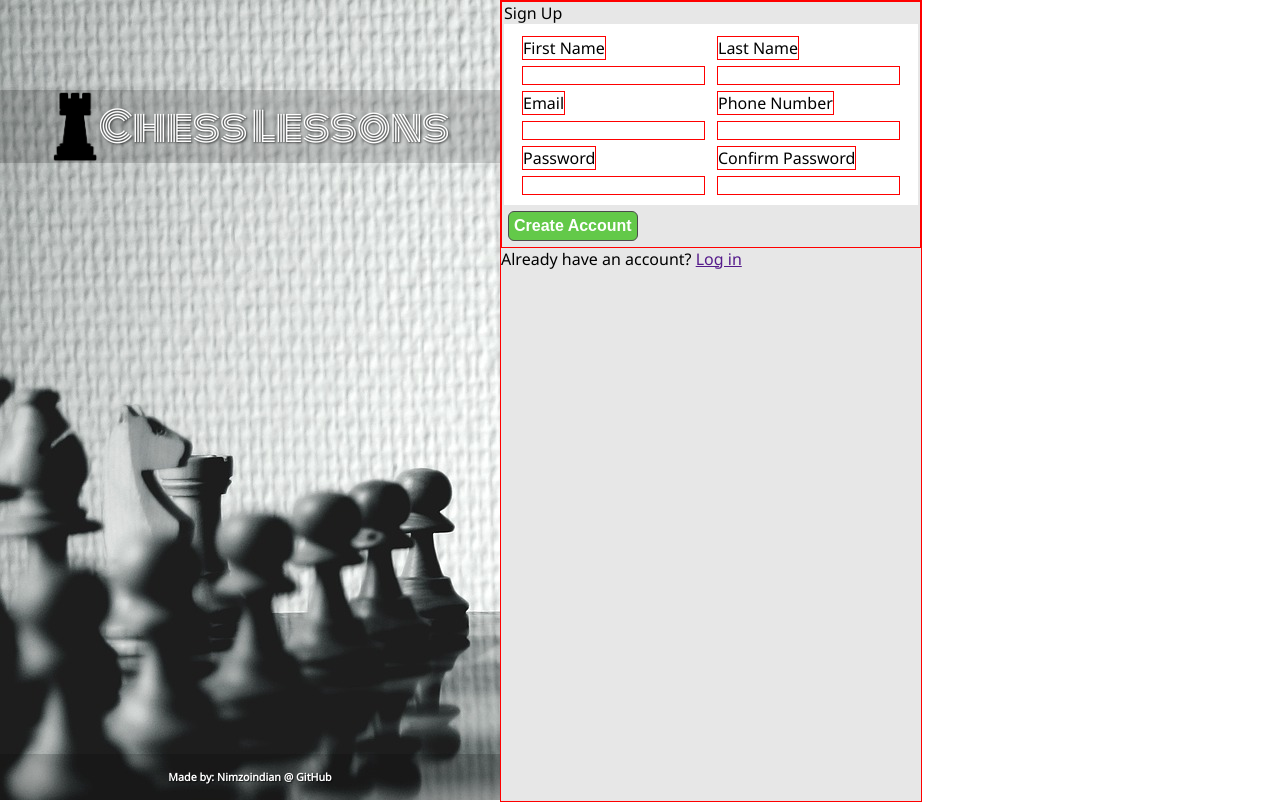
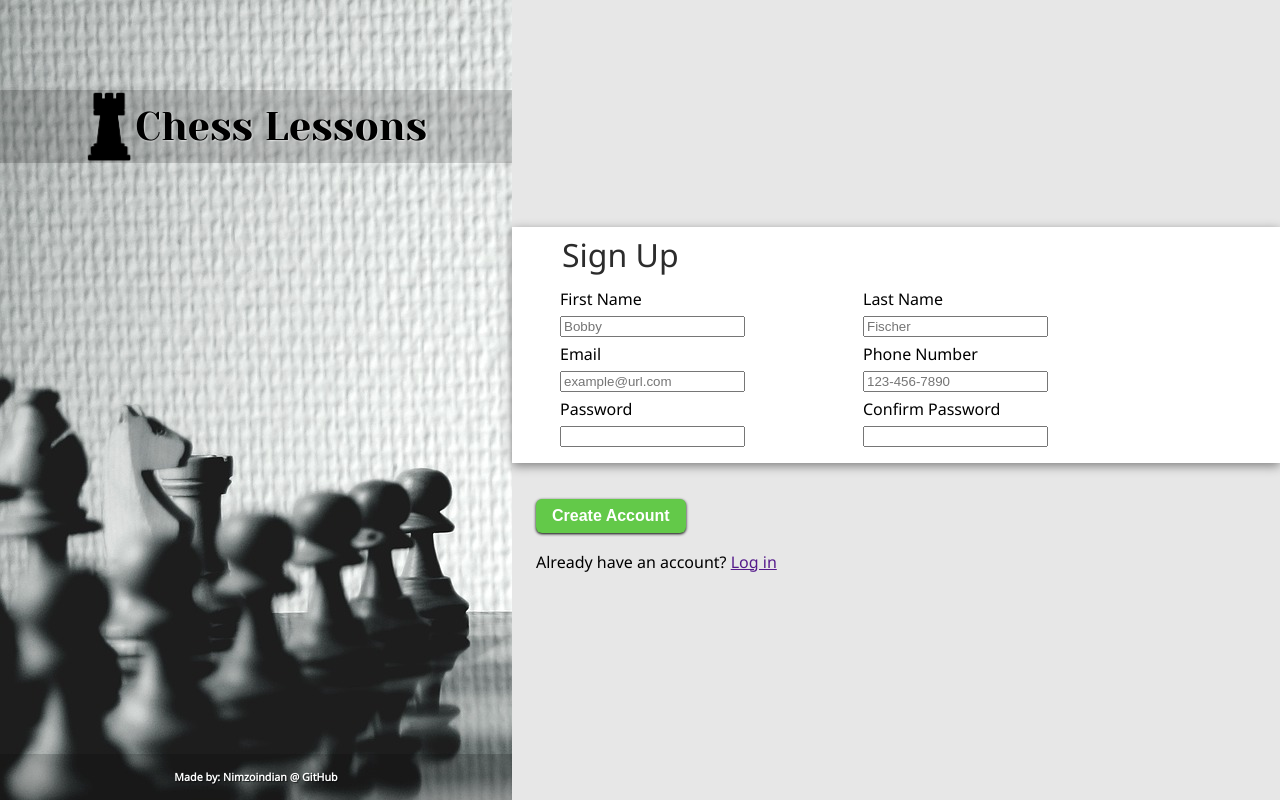
Before and after one commit to nimzoindian/odin-form, a plain HTML site: page index.html in a window 1280 px wide. Drawn offline with Linux system fonts and the light colour scheme.

Commit message:
styled form with validations

```diff
--- a/index.html
+++ b/index.html
@@ -8,7 +8,7 @@
     <link rel="stylesheet" href="style.css">
     <link rel="preconnect" href="https://fonts.googleapis.com">
     <link rel="preconnect" href="https://fonts.gstatic.com" crossorigin>
-    <link href="https://fonts.googleapis.com/css2?family=Monoton&family=Noto+Sans&display=swap" rel="stylesheet">
+    <link href="https://fonts.googleapis.com/css2?family=Noto+Sans&family=Yeseva+One&display=swap" rel="stylesheet">
 </head>
 <body>
     <div class="container">
@@ -21,27 +21,39 @@
                 <h6>Made by: Nimzoindian @ GitHub</h6>
             </div>
         </div>
-        <main>
+        <div class="main">
             <form>
+                <div class="info">
+                    <fieldset class="inputs">
                         <legend>Sign Up</legend>
-                <fieldset class="inputs">
                         <label for="first-name">First Name</label>
                         <label for="last-name">Last Name</label>
-                    <input id="first-name" name="first-name" type="text" required/>
-                    <input id="last-name" name="last-name" type="text" required/>
+                        <input id="first-name" name="first-name" type="text" placeholder="Bobby"  maxlength="10" required/>
+                        <input id="last-name" name="last-name" type="text" placeholder="Fischer" maxlength="10" required/>
                         <label for="email">Email</label>
                         <label for="phonenum">Phone Number</label>
-                    <input id="email" name="email" type="email" required/>
-                    <input id="phonenum" name="phonenum" type="text" required/>
+                        <input id="email" name="email" type="email" placeholder="example@url.com" pattern="^([a-zA-Z0-9_\-\.]+)@([a-zA-Z0-9_\-\.]+)\.([a-zA-Z]{2,5})$" required/>
+                        <input id="phonenum" name="phonenum" placeholder="123-456-7890" pattern="[0-9]{3}-[0-9]{3}-[0-9]{4}" type="text" required/>
                         <label for="pw">Password</label>
                         <label for="cpw">Confirm Password</label>
-                    <input id="pw" name="pw" type="password" required/>
-                    <input id="cpw" name="cpw" type="password" required/>
+                        <input id="pw" name="pw" type="password" pattern="(?=.*\d)(?=.*[a-z])(?=.*[A-Z]).{8,}" title="Must contain at least one number and one uppercase and lowercase letter, and at least 8 or more characters" required/>
+                        <input id="cpw" name="cpw" type="password" oninput="check(this)" required/>
+                        <script>
+                            function check(input) {
+                                if (input.value != document.getElementById('pw').value) {
+                                    input.setCustomValidity('Passwords must match');
+                                } else {
+                                    //input is valid reset error
+                                    input.setCustomValidity('');
+                                }
+                            }
+                        </script>
                     </fieldset>
+                </div>
                 <button type="submit">Create Account</button>
             </form>
             <span>Already have an account? <a href="">Log in</a></span>
-        </main>
+        </div>
     </div>
 </body>
 </html>
--- a/style.css
+++ b/style.css
@@ -1,18 +1,18 @@
-main, form, fieldset, input, label {
-    border: 1px solid red;
+.main, .main > span, form, .inputs, input, label, legend {
+    /*border: 1px solid red;*/
 }
 
 body {
     display: flex;
 }
 
-body, main {
+body, .main {
     height: 100vh;
     margin: 0;
     min-height: 650px;
 }
 
-.cc, main {
+.cc, .main {
     font-family: 'Noto Sans', sans-serif;
 }
 
@@ -31,15 +31,16 @@ body, main {
     align-items: center;
     justify-content: center;
     background-color: rgba(0, 0, 0, 0.171);
-    width: clamp(33vw, 500px, 50vw);
+    width: 40vw;
     margin-top: 90px;
 }
 
 #title {
-    font-family: 'Monoton', cursive;
+    font-family: 'Yeseva One', cursive;
     font-size: 2.5rem;
-    color: white;
-    text-shadow: 1px 1px 2px rgba(0, 0, 0, 0.66);
+    color: rgb(0, 0, 0);
+    text-shadow: 1px 1px 2px rgba(255, 255, 255, 0.66);
+    margin-left: 2px;
 }
 
 #icon {
@@ -58,19 +59,27 @@ body, main {
     margin: 2vh;
 }
 
-main {
+.main {
+    display: flex;
+    flex-direction: column;
     margin: auto;
+    flex: auto;
+    justify-content: center;
     background-color: rgb(231, 231, 231);
-    flex-grow: 1;
+    width: 60vw;
 }
 
 fieldset {
+    margin: auto;
+    margin-left: 24px;
     box-sizing: border-box;
     border: 0px;
     background-color: rgb(255, 255, 255);
     display: grid;
     grid-template-columns: repeat(2, auto);
     grid-template-rows: repeat(3, auto);
+    min-width: 180px;
+    max-width: 630px;
 }
 
 fieldset > * {
@@ -83,9 +92,27 @@ button {
     background-color: rgb(99, 201, 73);
     font-size: 1rem;
     font-weight: bold;
-    border: 1px solid rgb(75, 75, 75);
+    border: none;
     border-radius: 6px;
-    padding: 5px;
-    margin: 6px;
+    box-shadow: 0px 1px 3px black;
+    padding: 8px 16px;
+    margin: 36px 0px 18px 24px;
+}
 
+.main > span {
+    margin-left: 24px;
 }
+
+.info {
+    width: auto;
+    padding: 6px;
+    background-color: white;
+    box-shadow: 0px 3px 10px gray;
+}
+
+legend {
+    text-align: start;
+    font-size: 2rem;
+    margin-top: 6px;
+    color: rgb(44, 44, 44);
+}
```
Lines whose indentation alone changed are shown as unchanged.
